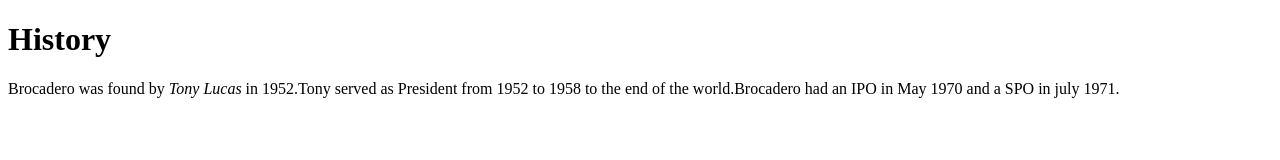
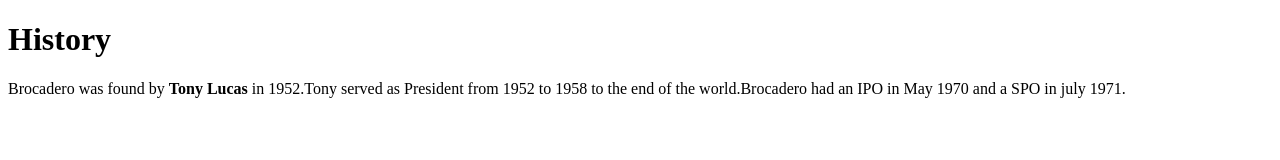
Before and after one commit to bhupicool/web-page-repo, a plain HTML site: page history.html in a window 1280 px wide. Drawn offline with Linux system fonts and the light colour scheme.

Commit message:
Update history.html
Removed italics Added bold

```diff
--- a/history.html
+++ b/history.html
@@ -5,7 +5,7 @@
 </head>
 <body bgcolor="ffffff">
 	<h1>History</h1>
-	<P>Brocadero was found by <I> Tony Lucas</I> in 1952.Tony served as President from 1952 to 1958 to the end of the world.Brocadero had an IPO in May 1970 and a SPO in july 1971.</P>
+	<P>Brocadero was found by <B> Tony Lucas</B> in 1952.Tony served as President from 1952 to 1958 to the end of the world.Brocadero had an IPO in May 1970 and a SPO in july 1971.</P>
 
 </body>
 </html>
```
